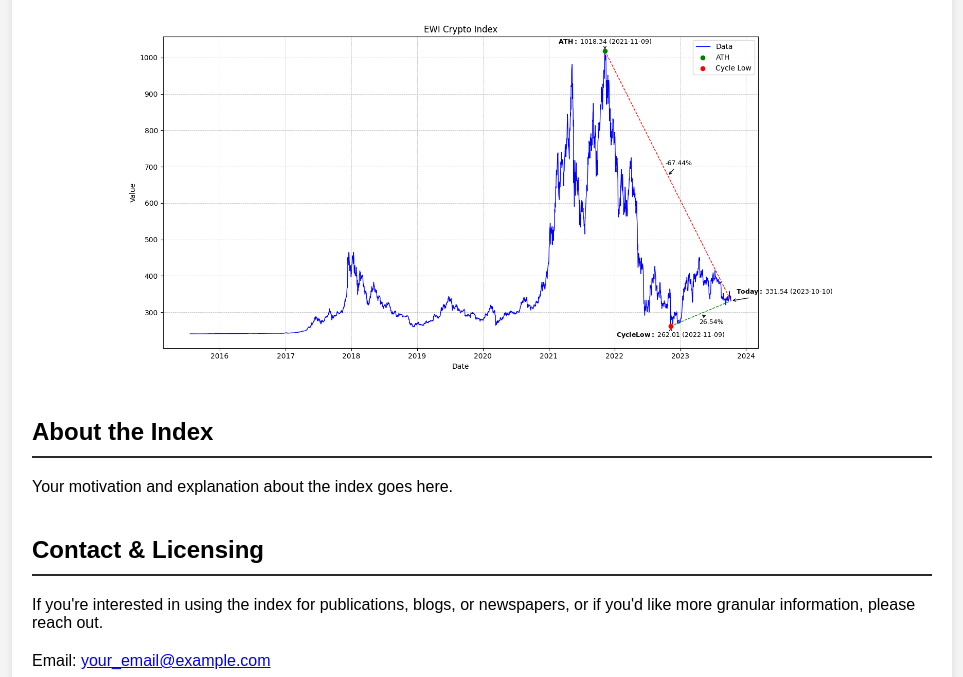
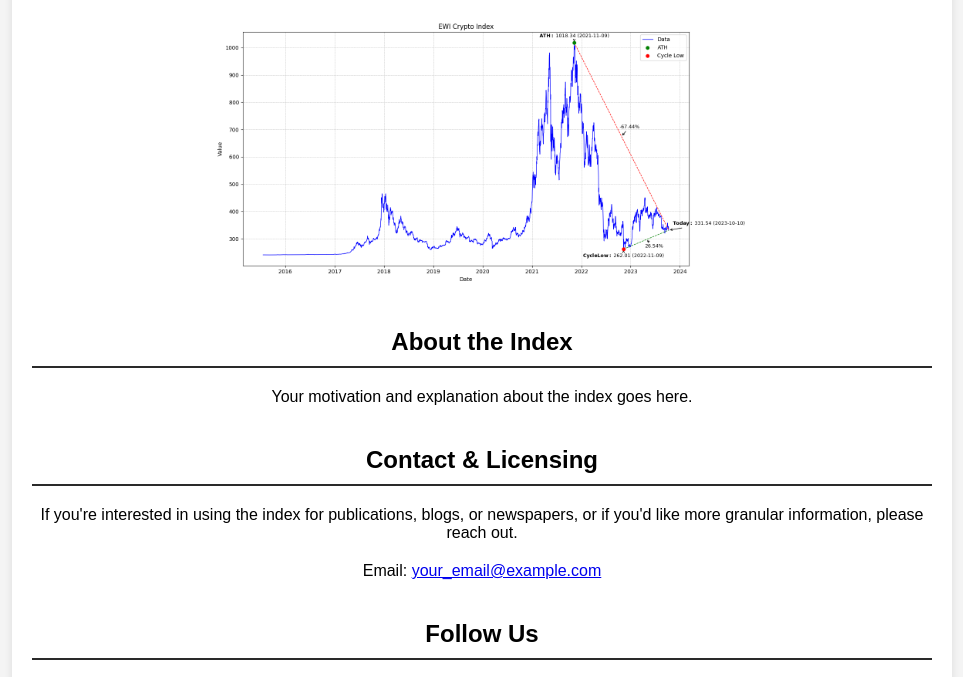
Before and after one commit to KmiQ/ewi-crypto-index, a plain HTML site: page index.html in a window 1280 px wide. Shown: the part 692-1369 px from the top of the page, without its empty margins (158-1121 px from the left). Drawn offline with Linux system fonts and the light colour scheme.

Commit message:
Update styles.css

```diff
--- a/styles.css
+++ b/styles.css
@@ -61,8 +61,13 @@ p {
 }
 
 #chart img {
-    max-width: 80%;    /* Controls the width of the chart */
+    width: 60%;        /* Controls the width of the chart */
     height: auto;      /* Maintains the aspect ratio */
     display: block;    /* Ensures the image is centered */
-    margin: 0 auto;    /* Centers the image horizontally */
+    margin: 20px auto; /* Centers the image horizontally and provides spacing */
 }
+
+.container > section {
+    clear: both;       /* Ensures each section starts on a new line */
+    text-align: center; /* Centers content within each section */
+}
```
